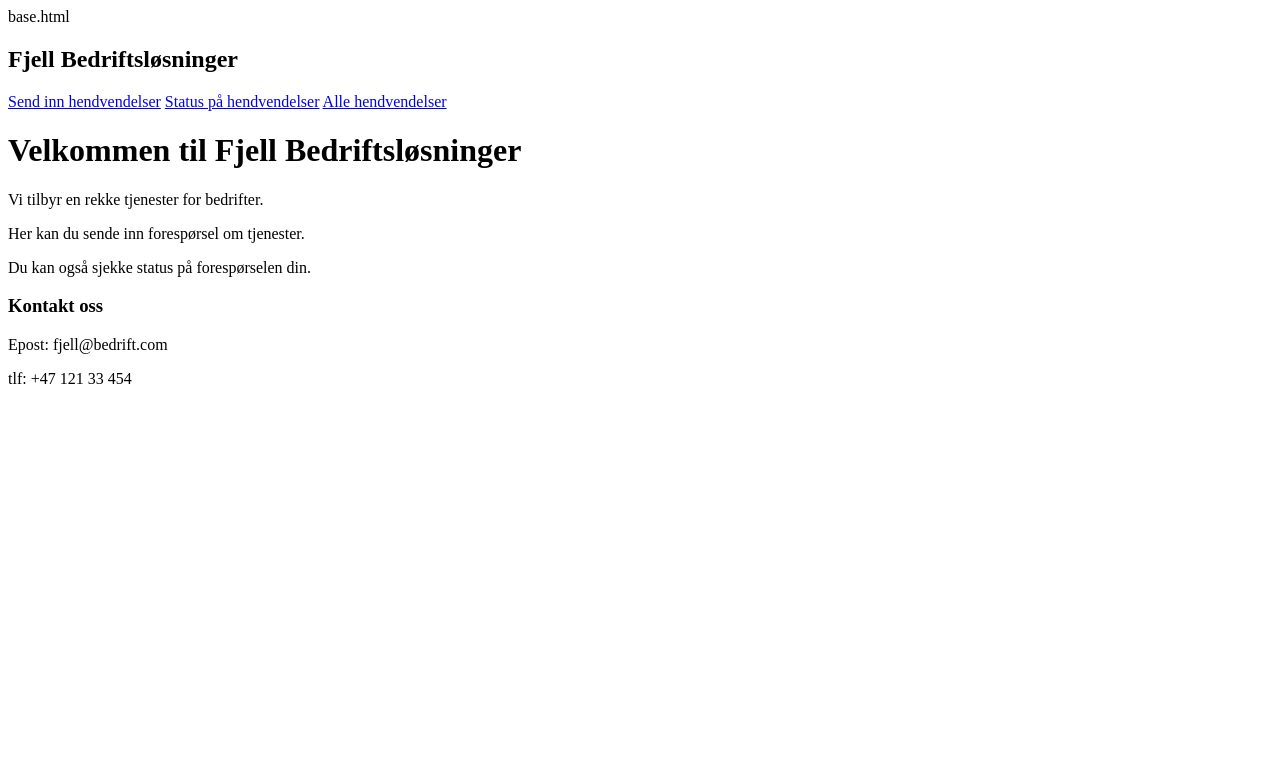
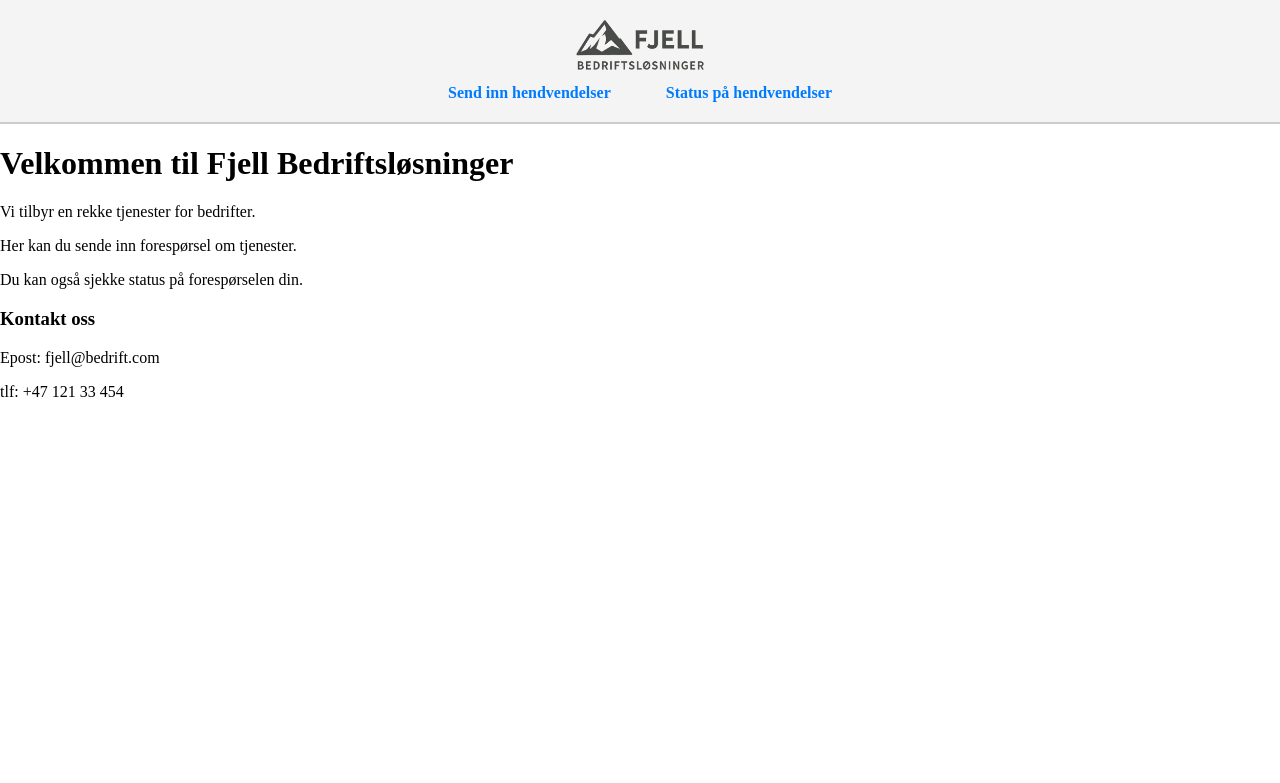
Before and after one commit to HaavardBratlie/Ticketsystem--m-Kristian-Lien, a Flask app: page / in a window 1280 px wide. Shown: the top 783 px of the page. Run offline with Flask 3, Linux system fonts and the light colour scheme; data comes from the database, SQL or seed files in the repository.

Commit message:
Styling
Header, nav og logo

```diff
--- a/static/style.css
+++ b/static/style.css
@@ -1,3 +1,37 @@
 #melding{
     height: 100px;
 }
+body {
+    margin: 0;
+}
+
+header {
+    background-color: #f4f4f4;
+    padding: 20px;
+    text-align: center;
+    border-bottom: 2px solid #ccc;
+}
+
+header img {
+    margin: 0;
+    width: 10vw;
+    height: auto;
+}
+
+nav {
+    margin-top: 10px;
+    display: flex;
+    justify-content: center;
+    gap: 55px;
+}
+
+nav a {
+    text-decoration: none;
+    color: #007BFF;
+    font-weight: bold;
+}
+
+nav a:hover {
+    color: #0056b3;
+    text-decoration: underline;    text-decoration: underline;
+}
--- a/templates/base.html
+++ b/templates/base.html
@@ -1,21 +1,20 @@
-base.html
-
 <!DOCTYPE html>
 <html lang="en">
 <head>
     <meta charset="UTF-8">
     <meta name="viewport" content="width=device-width, initial-scale=1.0">
     <title>Fjell</title>
+    <link rel="stylesheet" href="/static/style.css">
 </head>
 <body>
     <header>
-        <h2>Fjell Bedriftsløsninger</h2>
+        <img src="/static/fjell.png" alt="Fjell Bedriftløsninger">
 
             <nav>
                 <a href="/send">Send inn hendvendelser</a>
                 <a href="/status">Status på hendvendelser</a>
+                {% if session.get("admin_logged_in") %}
                 <a href="/hendvendelser">Alle hendvendelser</a>
-                {% if session.get("admin_logged_in") %}
                     <a href="/logout">Logg ut</a>
                 {% endif %}
             </nav>
```
Also changed, not shown: static/fjell.png (added).
